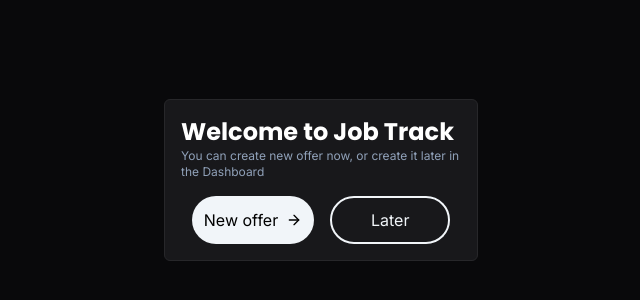
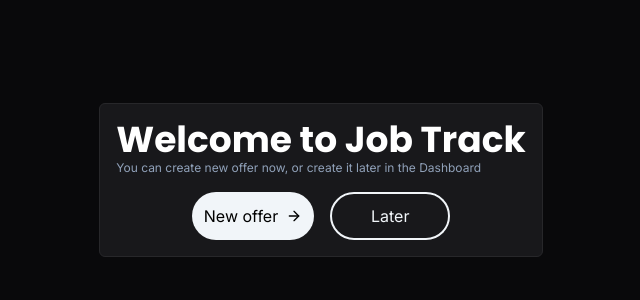
Before and after one commit to snkio/job-tracker, a React (Vite) app: page / in a window 1280 px wide. Shown: the part 220-520 px from the top of the page, without its empty margins (319-959 px from the left). Built offline with nearby package versions, Linux system fonts and the light colour scheme.

Commit message:
feat: add desktop styles to welcome page

```diff
--- a/src/components/Welcome.jsx
+++ b/src/components/Welcome.jsx
@@ -9,15 +9,15 @@ export function Welcome({ setWelcome, setOpen }) {
   return (
     <div className="relative z-50 min-h-screen flex justify-center items-center bg-zinc-950 text-white">
       <div className="flex flex-col gap-4 bg-zinc-900 border border-zinc-800 p-4 rounded-md">
-        <div className="">
-          <h1 className="font-poppins text-2xl font-bold">
+        <div>
+          <h1 className="font-poppins text-2xl font-bold md:text-4xl">
             Welcome to Job Track
           </h1>
-          <p className="text-xs text-slate-400 max-w-70">
+          <p className="text-xs text-slate-400 max-w-70 md:max-w-full">
             You can create new offer now, or create it later in the Dashboard
           </p>
         </div>
-        <div className="flex justify-center gap-4">
+        <div className="flex flex-wrap justify-center gap-4">
           <button
             className="group flex items-center gap-2 bg-slate-100 text-black rounded-full p-3"
             onClick={() => {
@@ -28,7 +28,7 @@ export function Welcome({ setWelcome, setOpen }) {
             New offer
             <ArrowRight
               size={16}
-              className="transition-transform duration-300 group-hover:translate-x-1"
+              className="transition-transform duration-300 md:group-hover:translate-x-1"
             />
           </button>
           <button
```
